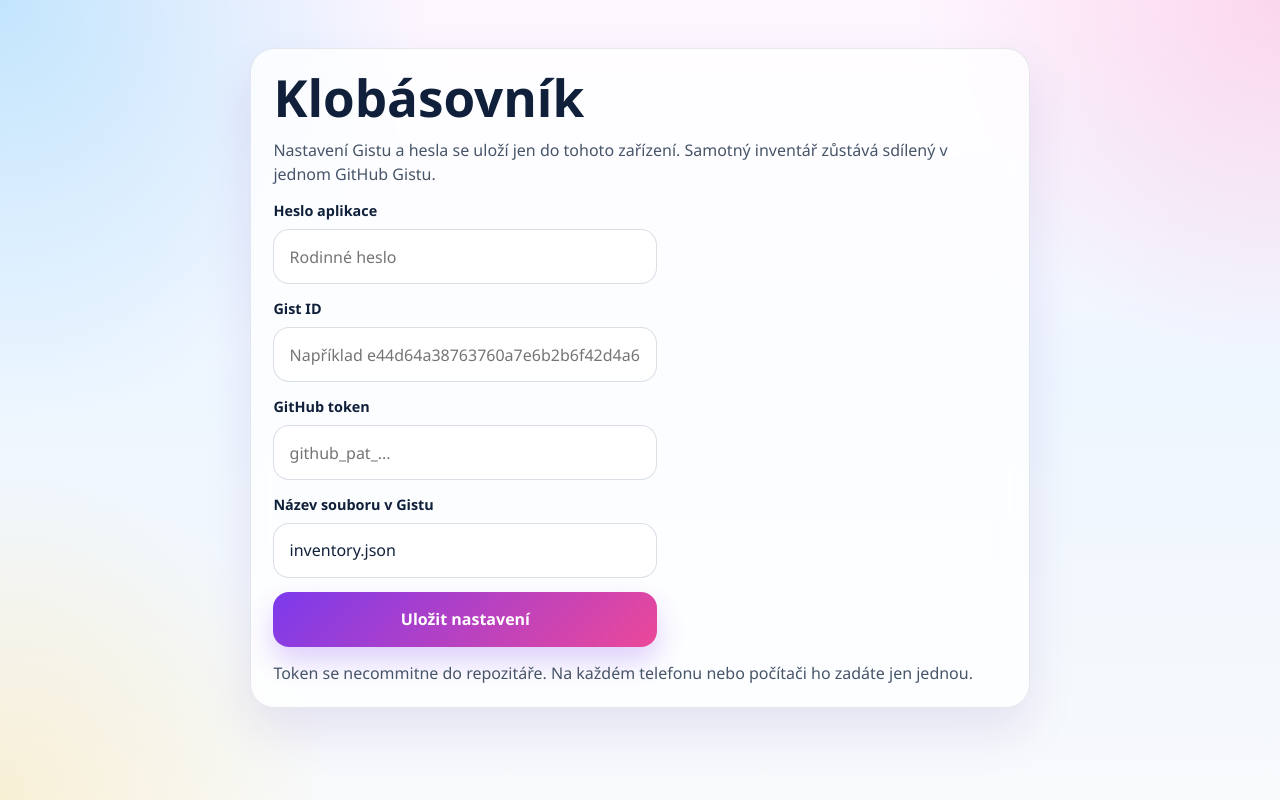
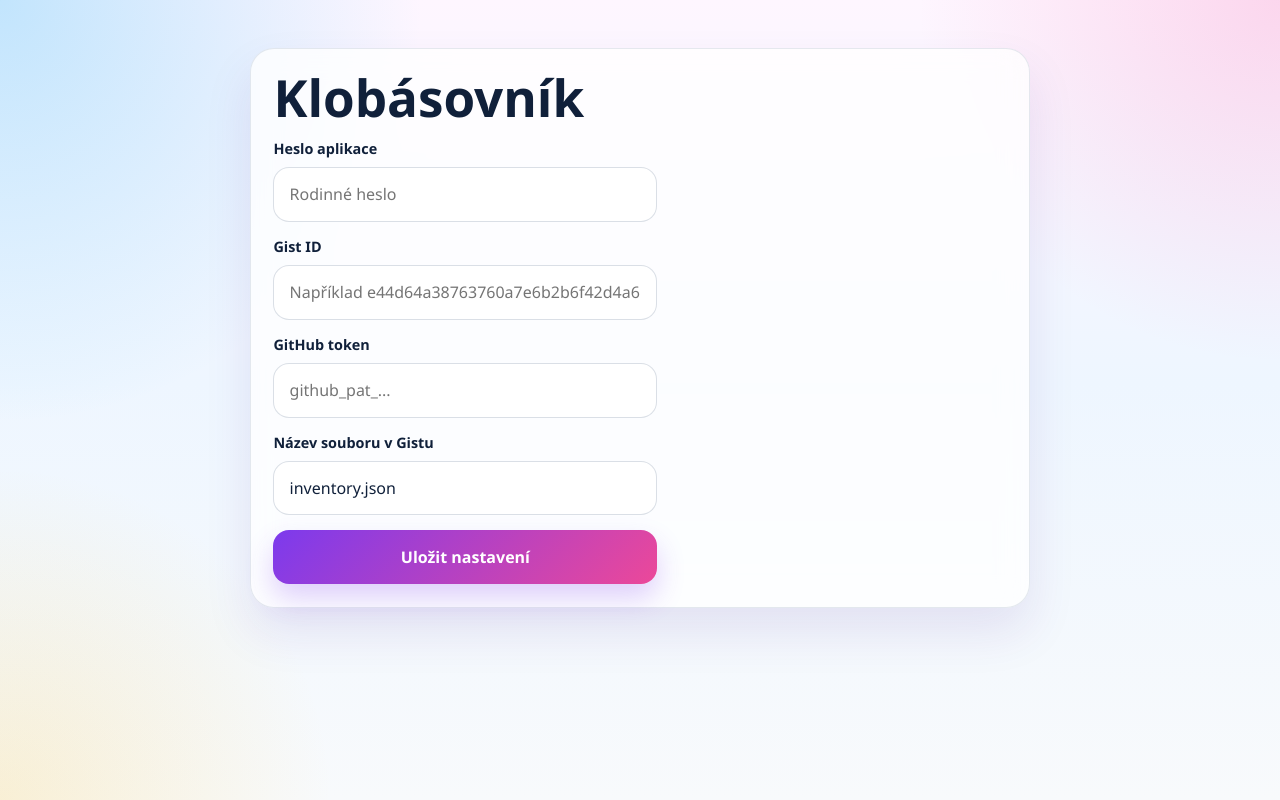
Before and after one commit to l-prokopec/inventory-v2, a React (Vite) app: page / in a window 1280 px wide. Built offline with nearby package versions, Linux system fonts and the light colour scheme.

Commit message:
Trim settings screen copy

```diff
--- a/src/App.jsx
+++ b/src/App.jsx
@@ -332,9 +332,6 @@ export default function App() {
         <main className="app-card">
           <section className="panel setup-panel">
             <h1>Klobásovník</h1>
-            <p className="hero-copy">
-              Nastavení Gistu a hesla se uloží jen do tohoto zařízení. Samotný inventář zůstává sdílený v jednom GitHub Gistu.
-            </p>
             <form className="unlock-form" onSubmit={handleSaveSettings}>
               <label className="field">
                 <span>Heslo aplikace</span>
@@ -394,9 +391,6 @@ export default function App() {
                 </>
               ) : null}
             </form>
-            <p className="setup-note">
-              Token se necommitne do repozitáře. Na každém telefonu nebo počítači ho zadáte jen jednou.
-            </p>
           </section>
         </main>
 
```
